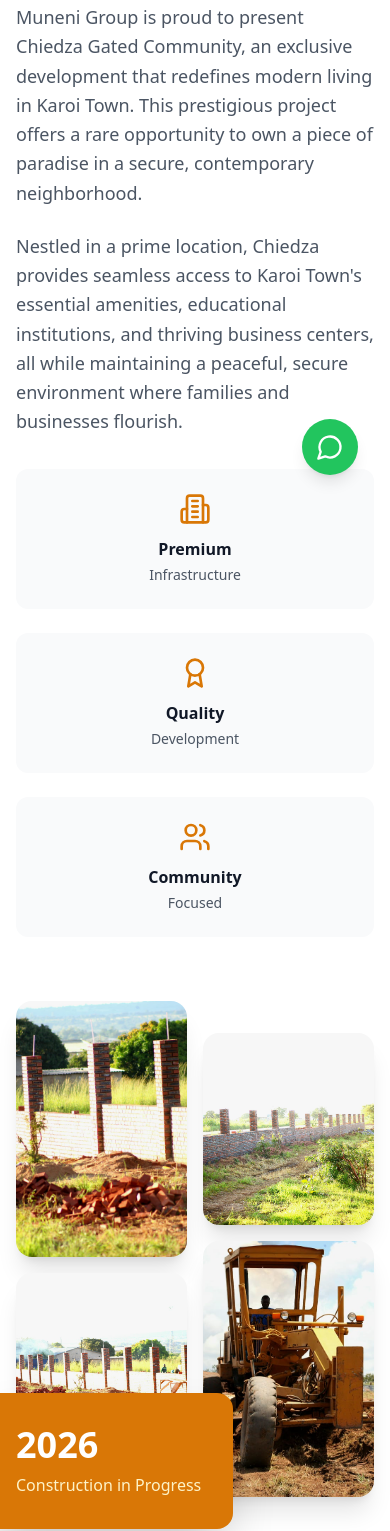
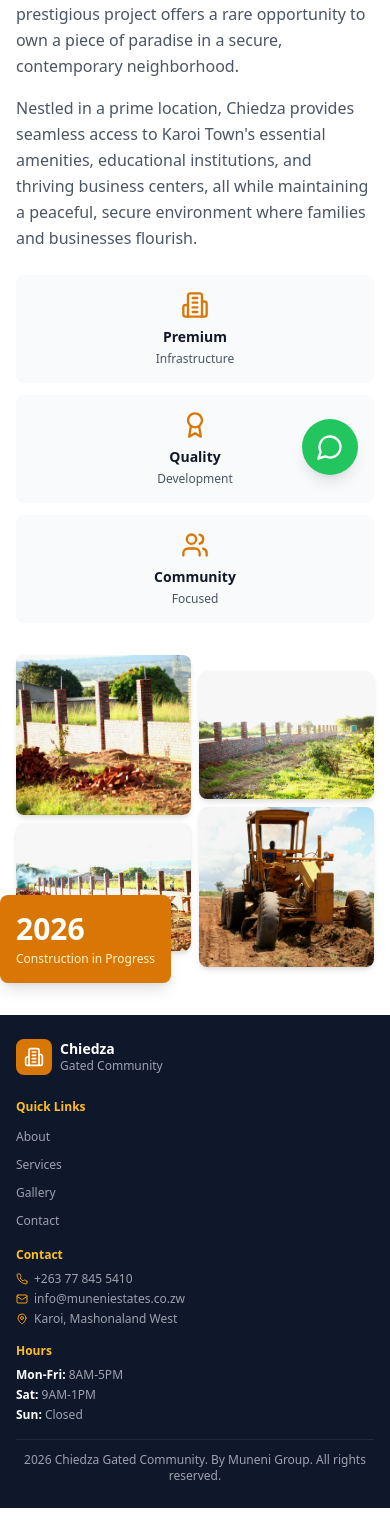
Before and after one commit to Nduna321/chiedza, a React (Vite) app: page /about in a window 390 px wide. Shown: the part 337-1868 px from the top of the page. After the commit the page ends 1845 px from the top, so only its background shows below. Built offline with nearby package versions, Linux system fonts and the light colour scheme.

Commit message:
Updated About.tsx

```diff
--- a/src/components/About.tsx
+++ b/src/components/About.tsx
@@ -2,76 +2,76 @@ import { Building2, Award, Users } from 'lucide-react';
 
 export default function About() {
   return (
-    <section className="py-24 bg-white">
+    <section className="py-12 sm:py-20 bg-white">
       <div className="max-w-7xl mx-auto px-4 sm:px-6 lg:px-8">
-        <div className="grid lg:grid-cols-2 gap-16 items-center">
+        <div className="grid lg:grid-cols-2 gap-8 sm:gap-12 lg:gap-16 items-center">
           <div>
-            <div className="inline-block bg-amber-100 text-amber-800 px-4 py-2 rounded-full text-sm font-semibold mb-6">
+            <div className="inline-block bg-amber-100 text-amber-800 px-3 sm:px-4 py-1.5 sm:py-2 rounded-full text-xs sm:text-sm font-semibold mb-4 sm:mb-6">
               Muneni Group Development
             </div>
 
-            <h2 className="text-4xl sm:text-5xl font-bold text-gray-900 mb-6">
+            <h2 className="text-3xl sm:text-4xl lg:text-5xl font-bold text-gray-900 mb-4 sm:mb-6">
               A New Standard of Living in Karoi
             </h2>
 
-            <p className="text-lg text-gray-600 mb-6 leading-relaxed">
+            <p className="text-base sm:text-lg text-gray-600 mb-4 sm:mb-6 leading-relaxed">
               Muneni Group is proud to present Chiedza Gated Community, an exclusive development that redefines modern living in Karoi Town. This prestigious project offers a rare opportunity to own a piece of paradise in a secure, contemporary neighborhood.
             </p>
 
-            <p className="text-lg text-gray-600 mb-8 leading-relaxed">
+            <p className="text-base sm:text-lg text-gray-600 mb-6 sm:mb-8 leading-relaxed">
               Nestled in a prime location, Chiedza provides seamless access to Karoi Town's essential amenities, educational institutions, and thriving business centers, all while maintaining a peaceful, secure environment where families and businesses flourish.
             </p>
 
-            <div className="grid sm:grid-cols-3 gap-6">
-              <div className="text-center p-6 bg-gray-50 rounded-xl">
-                <Building2 className="w-8 h-8 text-amber-600 mx-auto mb-3" />
-                <h3 className="font-bold text-gray-900 mb-1">Premium</h3>
-                <p className="text-sm text-gray-600">Infrastructure</p>
+            <div className="grid grid-cols-1 sm:grid-cols-3 gap-3 sm:gap-4">
+              <div className="text-center p-4 sm:p-5 bg-gray-50 rounded-lg sm:rounded-xl">
+                <Building2 className="w-7 h-7 sm:w-8 sm:h-8 text-amber-600 mx-auto mb-2 sm:mb-3" />
+                <h3 className="font-bold text-gray-900 mb-1 text-sm sm:text-base">Premium</h3>
+                <p className="text-xs sm:text-sm text-gray-600">Infrastructure</p>
               </div>
-              <div className="text-center p-6 bg-gray-50 rounded-xl">
-                <Award className="w-8 h-8 text-amber-600 mx-auto mb-3" />
-                <h3 className="font-bold text-gray-900 mb-1">Quality</h3>
-                <p className="text-sm text-gray-600">Development</p>
+              <div className="text-center p-4 sm:p-5 bg-gray-50 rounded-lg sm:rounded-xl">
+                <Award className="w-7 h-7 sm:w-8 sm:h-8 text-amber-600 mx-auto mb-2 sm:mb-3" />
+                <h3 className="font-bold text-gray-900 mb-1 text-sm sm:text-base">Quality</h3>
+                <p className="text-xs sm:text-sm text-gray-600">Development</p>
               </div>
-              <div className="text-center p-6 bg-gray-50 rounded-xl">
-                <Users className="w-8 h-8 text-amber-600 mx-auto mb-3" />
-                <h3 className="font-bold text-gray-900 mb-1">Community</h3>
-                <p className="text-sm text-gray-600">Focused</p>
+              <div className="text-center p-4 sm:p-5 bg-gray-50 rounded-lg sm:rounded-xl">
+                <Users className="w-7 h-7 sm:w-8 sm:h-8 text-amber-600 mx-auto mb-2 sm:mb-3" />
+                <h3 className="font-bold text-gray-900 mb-1 text-sm sm:text-base">Community</h3>
+                <p className="text-xs sm:text-sm text-gray-600">Focused</p>
               </div>
             </div>
           </div>
 
           <div className="relative">
-            <div className="grid grid-cols-2 gap-4">
-              <div className="space-y-4">
+            <div className="grid grid-cols-2 gap-2 sm:gap-4">
+              <div className="space-y-2 sm:space-y-4">
                 <img
                   src="/WhatsApp_Image_2026-02-09_at_16.16.05.jpeg"
                   alt="Construction progress"
-                  className="w-full h-64 object-cover rounded-2xl shadow-xl"
+                  className="w-full h-40 sm:h-64 object-cover rounded-lg sm:rounded-2xl shadow-md sm:shadow-xl"
                 />
                 <img
                   src="/WhatsApp_Image_2026-02-09_at_16.16.04.jpeg"
                   alt="Community development"
-                  className="w-full h-48 object-cover rounded-2xl shadow-xl"
+                  className="w-full h-32 sm:h-48 object-cover rounded-lg sm:rounded-2xl shadow-md sm:shadow-xl"
                 />
               </div>
-              <div className="space-y-4 pt-8">
+              <div className="space-y-2 sm:space-y-4 pt-4 sm:pt-8">
                 <img
                   src="/WhatsApp_Image_2026-02-09_at_16.16.06.jpeg"
                   alt="Perimeter wall"
-                  className="w-full h-48 object-cover rounded-2xl shadow-xl"
+                  className="w-full h-32 sm:h-48 object-cover rounded-lg sm:rounded-2xl shadow-md sm:shadow-xl"
                 />
                 <img
                   src="/WhatsApp_Image_2026-02-09_at_16.16.27_(1).jpeg"
                   alt="Site development"
-                  className="w-full h-64 object-cover rounded-2xl shadow-xl"
+                  className="w-full h-40 sm:h-64 object-cover rounded-lg sm:rounded-2xl shadow-md sm:shadow-xl"
                 />
               </div>
             </div>
 
-            <div className="absolute -bottom-8 -left-8 bg-amber-600 text-white p-8 rounded-2xl shadow-2xl max-w-xs z-10">
-              <p className="text-4xl font-bold mb-2">2026</p>
-              <p className="text-amber-100">Construction in Progress</p>
+            <div className="absolute -bottom-4 sm:-bottom-8 -left-4 sm:-left-8 bg-amber-600 text-white p-4 sm:p-8 rounded-lg sm:rounded-2xl shadow-lg sm:shadow-2xl max-w-xs z-10">
+              <p className="text-3xl sm:text-4xl font-bold mb-1 sm:mb-2">2026</p>
+              <p className="text-xs sm:text-base text-amber-100">Construction in Progress</p>
             </div>
           </div>
         </div>
--- a/src/components/Features.tsx
+++ b/src/components/Features.tsx
@@ -35,28 +35,28 @@ const features = [
 
 export default function Features() {
   return (
-    <section id="features" className="py-24 bg-gradient-to-b from-gray-50 to-white">
+    <section id="features" className="py-12 sm:py-20 bg-gradient-to-b from-gray-50 to-white">
       <div className="max-w-7xl mx-auto px-4 sm:px-6 lg:px-8">
-        <div className="text-center mb-16">
-          <h2 className="text-4xl sm:text-5xl font-bold text-gray-900 mb-4">
+        <div className="text-center mb-8 sm:mb-12">
+          <h2 className="text-3xl sm:text-4xl lg:text-5xl font-bold text-gray-900 mb-3 sm:mb-4">
             Why Choose Chiedza?
           </h2>
-          <p className="text-xl text-gray-600 max-w-3xl mx-auto">
+          <p className="text-base sm:text-lg text-gray-600 max-w-3xl mx-auto px-2">
             Experience the perfect blend of security, convenience, and modern living in Karoi's most promising gated community.
           </p>
         </div>
 
-        <div className="grid md:grid-cols-2 lg:grid-cols-3 gap-8">
+        <div className="grid grid-cols-1 sm:grid-cols-2 lg:grid-cols-3 gap-4 sm:gap-6">
           {features.map((feature, index) => (
             <div
               key={index}
-              className="bg-white p-8 rounded-2xl shadow-lg hover:shadow-2xl transition-all duration-300 transform hover:-translate-y-2 border border-gray-100"
+              className="bg-white p-5 sm:p-6 rounded-lg sm:rounded-2xl shadow-md hover:shadow-lg transition-all duration-300 transform hover:-translate-y-1 sm:hover:-translate-y-2 border border-gray-100"
             >
-              <div className="bg-amber-100 w-16 h-16 rounded-xl flex items-center justify-center mb-6">
-                <feature.icon className="w-8 h-8 text-amber-600" />
+              <div className="bg-amber-100 w-14 h-14 sm:w-16 sm:h-16 rounded-lg sm:rounded-xl flex items-center justify-center mb-4 sm:mb-6">
+                <feature.icon className="w-7 h-7 sm:w-8 sm:h-8 text-amber-600" />
               </div>
-              <h3 className="text-xl font-bold text-gray-900 mb-3">{feature.title}</h3>
-              <p className="text-gray-600 leading-relaxed">{feature.description}</p>
+              <h3 className="text-lg sm:text-xl font-bold text-gray-900 mb-2 sm:mb-3">{feature.title}</h3>
+              <p className="text-sm sm:text-base text-gray-600 leading-relaxed">{feature.description}</p>
             </div>
           ))}
         </div>
--- a/src/components/Footer.tsx
+++ b/src/components/Footer.tsx
@@ -2,44 +2,44 @@ import { Building2, Phone, Mail, MapPin } from 'lucide-react';
 
 export default function Footer() {
   return (
-    <footer className="bg-slate-900 text-white py-12">
+    <footer className="bg-slate-900 text-white py-6 sm:py-8">
       <div className="max-w-7xl mx-auto px-4 sm:px-6 lg:px-8">
-        <div className="grid md:grid-cols-2 lg:grid-cols-4 gap-8 mb-8">
-          <div>
-            <div className="flex items-center gap-3 mb-4">
-              <div className="bg-amber-600 w-10 h-10 rounded-lg flex items-center justify-center">
-                <Building2 className="w-6 h-6 text-white" />
+        <div className="grid grid-cols-1 sm:grid-cols-2 lg:grid-cols-4 gap-4 sm:gap-6 mb-4 sm:mb-6">
+          <div className="col-span-1 sm:col-span-2 lg:col-span-1">
+            <div className="flex items-center gap-2 mb-2">
+              <div className="bg-amber-600 w-9 h-9 rounded-lg flex items-center justify-center flex-shrink-0">
+                <Building2 className="w-5 h-5 text-white" />
               </div>
               <div>
-                <h3 className="text-lg font-bold">Chiedza</h3>
+                <h3 className="text-sm font-bold leading-tight">Chiedza</h3>
                 <p className="text-xs text-gray-400">Gated Community</p>
               </div>
             </div>
-            <p className="text-gray-400 text-sm leading-relaxed">
-              Your gateway to secure, modern living in the heart of Karoi Town. A proud development by Muneni Group.
+            <p className="text-gray-400 text-xs leading-relaxed hidden sm:block">
+              Secure modern living in Karoi Town by Muneni Group.
             </p>
           </div>
 
           <div>
-            <h4 className="font-bold text-lg mb-4">Quick Links</h4>
-            <ul className="space-y-2">
+            <h4 className="font-bold text-xs sm:text-sm mb-2 text-amber-400">Quick Links</h4>
+            <ul className="space-y-1">
               <li>
-                <a href="#features" className="text-gray-400 hover:text-amber-500 transition-colors text-sm">
-                  Features
+                <a href="/about" className="text-gray-400 hover:text-amber-500 transition-colors text-xs">
+                  About
                 </a>
               </li>
               <li>
-                <a href="#opportunities" className="text-gray-400 hover:text-amber-500 transition-colors text-sm">
-                  Opportunities
+                <a href="/services" className="text-gray-400 hover:text-amber-500 transition-colors text-xs">
+                  Services
                 </a>
               </li>
               <li>
-                <a href="#gallery" className="text-gray-400 hover:text-amber-500 transition-colors text-sm">
+                <a href="/gallery" className="text-gray-400 hover:text-amber-500 transition-colors text-xs">
                   Gallery
                 </a>
               </li>
               <li>
-                <a href="#contact" className="text-gray-400 hover:text-amber-500 transition-colors text-sm">
+                <a href="/contact" className="text-gray-400 hover:text-amber-500 transition-colors text-xs">
                   Contact
                 </a>
               </li>
@@ -47,45 +47,42 @@ export default function Footer() {
           </div>
 
           <div>
-            <h4 className="font-bold text-lg mb-4">Contact Info</h4>
-            <ul className="space-y-3">
-              <li className="flex items-start gap-2 text-sm">
-                <Phone className="w-4 h-4 text-amber-500 mt-0.5 flex-shrink-0" />
-                <a href="tel:+263778455410" className="text-gray-400 hover:text-amber-500 transition-colors">
+            <h4 className="font-bold text-xs sm:text-sm mb-2 text-amber-400">Contact</h4>
+            <ul className="space-y-1">
+              <li className="flex items-start gap-1.5 text-xs">
+                <Phone className="w-3 h-3 text-amber-500 mt-0.5 flex-shrink-0" />
+                <a href="tel:+263778455410" className="text-gray-400 hover:text-amber-500 transition-colors break-all">
                   +263 77 845 5410
                 </a>
               </li>
-              <li className="flex items-start gap-2 text-sm">
-                <Mail className="w-4 h-4 text-amber-500 mt-0.5 flex-shrink-0" />
-                <a href="mailto:info@muneniestates.co.zw" className="text-gray-400 hover:text-amber-500 transition-colors">
+              <li className="flex items-start gap-1.5 text-xs">
+                <Mail className="w-3 h-3 text-amber-500 mt-0.5 flex-shrink-0" />
+                <a href="mailto:info@muneniestates.co.zw" className="text-gray-400 hover:text-amber-500 transition-colors break-all">
                   info@muneniestates.co.zw
                 </a>
               </li>
-              <li className="flex items-start gap-2 text-sm">
-                <MapPin className="w-4 h-4 text-amber-500 mt-0.5 flex-shrink-0" />
+              <li className="flex items-start gap-1.5 text-xs">
+                <MapPin className="w-3 h-3 text-amber-500 mt-0.5 flex-shrink-0" />
                 <span className="text-gray-400">
-                  Chiedza Location, Karoi<br />Mashonaland West Province
+                  Karoi, Mashonaland West
                 </span>
               </li>
             </ul>
           </div>
 
           <div>
-            <h4 className="font-bold text-lg mb-4">Business Hours</h4>
-            <ul className="space-y-2 text-sm text-gray-400">
-              <li>Monday - Friday</li>
-              <li className="text-white">8:00 AM - 5:00 PM</li>
-              <li className="mt-3">Saturday</li>
-              <li className="text-white">9:00 AM - 1:00 PM</li>
-              <li className="mt-3">Sunday</li>
-              <li className="text-white">Closed</li>
+            <h4 className="font-bold text-xs sm:text-sm mb-2 text-amber-400">Hours</h4>
+            <ul className="space-y-1 text-xs text-gray-400">
+              <li><span className="text-white font-semibold">Mon-Fri:</span> 8AM-5PM</li>
+              <li><span className="text-white font-semibold">Sat:</span> 9AM-1PM</li>
+              <li><span className="text-white font-semibold">Sun:</span> Closed</li>
             </ul>
           </div>
         </div>
 
-        <div className="border-t border-gray-800 pt-8 text-center">
-          <p className="text-gray-400 text-sm">
-            {new Date().getFullYear()} Chiedza Gated Community. Developed by Muneni Group. All rights reserved.
+        <div className="border-t border-gray-800 pt-3 sm:pt-4 text-center">
+          <p className="text-gray-400 text-xs">
+            {new Date().getFullYear()} Chiedza Gated Community. By Muneni Group. All rights reserved.
           </p>
         </div>
       </div>
--- a/src/components/Opportunities.tsx
+++ b/src/components/Opportunities.tsx
@@ -29,34 +29,34 @@ const opportunities = [
 
 export default function Opportunities() {
   return (
-    <section className="py-24 bg-white">
+    <section className="py-12 sm:py-20 bg-white">
       <div className="max-w-7xl mx-auto px-4 sm:px-6 lg:px-8">
-        <div className="text-center mb-16">
-          <h2 className="text-4xl sm:text-5xl font-bold text-gray-900 mb-4">
+        <div className="text-center mb-8 sm:mb-12">
+          <h2 className="text-3xl sm:text-4xl lg:text-5xl font-bold text-gray-900 mb-3 sm:mb-4">
             Opportunities for Everyone
           </h2>
-          <p className="text-xl text-gray-600 max-w-3xl mx-auto">
+          <p className="text-base sm:text-lg text-gray-600 max-w-3xl mx-auto px-2">
             Whether you're looking to build your dream home, grow your investment portfolio, or establish your business, Chiedza has the perfect opportunity for you.
           </p>
         </div>
 
-        <div className="grid md:grid-cols-2 gap-8">
+        <div className="grid grid-cols-1 sm:grid-cols-2 gap-4 sm:gap-6">
           {opportunities.map((opportunity, index) => (
             <div
               key={index}
-              className="bg-gradient-to-br from-gray-50 to-white p-8 rounded-2xl border-2 border-gray-200 hover:border-amber-500 transition-all duration-300"
+              className="bg-gradient-to-br from-gray-50 to-white p-5 sm:p-6 rounded-xl sm:rounded-2xl border-2 border-gray-200 hover:border-amber-500 transition-all duration-300"
             >
-              <div className="flex items-start gap-6">
-                <div className="bg-amber-600 w-14 h-14 rounded-xl flex items-center justify-center flex-shrink-0">
-                  <opportunity.icon className="w-7 h-7 text-white" />
+              <div className="flex items-start gap-3 sm:gap-4">
+                <div className="bg-amber-600 w-12 h-12 sm:w-14 sm:h-14 rounded-lg sm:rounded-xl flex items-center justify-center flex-shrink-0">
+                  <opportunity.icon className="w-6 h-6 sm:w-7 sm:h-7 text-white" />
                 </div>
-                <div className="flex-1">
-                  <h3 className="text-2xl font-bold text-gray-900 mb-3">{opportunity.title}</h3>
-                  <p className="text-gray-600 mb-4 leading-relaxed">{opportunity.description}</p>
-                  <ul className="space-y-2">
+                <div className="flex-1 min-w-0">
+                  <h3 className="text-lg sm:text-xl font-bold text-gray-900 mb-2">{opportunity.title}</h3>
+                  <p className="text-sm sm:text-base text-gray-600 mb-3 leading-relaxed">{opportunity.description}</p>
+                  <ul className="space-y-1.5">
                     {opportunity.highlights.map((highlight, idx) => (
-                      <li key={idx} className="flex items-center gap-2 text-gray-700">
-                        <div className="w-1.5 h-1.5 bg-amber-600 rounded-full"></div>
+                      <li key={idx} className="flex items-center gap-2 text-xs sm:text-sm text-gray-700">
+                        <div className="w-1.5 h-1.5 bg-amber-600 rounded-full flex-shrink-0"></div>
                         <span>{highlight}</span>
                       </li>
                     ))}
--- a/src/pages/ServicesPage.tsx
+++ b/src/pages/ServicesPage.tsx
@@ -52,42 +52,42 @@ const services = [
 export default function ServicesPage() {
   return (
     <div className="pt-20">
-      <section className="py-24 bg-gradient-to-b from-gray-50 to-white">
+      <section className="py-12 sm:py-20 bg-gradient-to-b from-gray-50 to-white">
         <div className="max-w-7xl mx-auto px-4 sm:px-6 lg:px-8">
-          <div className="text-center mb-16">
-            <h1 className="text-4xl sm:text-5xl font-bold text-gray-900 mb-4">
+          <div className="text-center mb-8 sm:mb-12">
+            <h1 className="text-3xl sm:text-4xl lg:text-5xl font-bold text-gray-900 mb-3 sm:mb-4">
               Our Services
             </h1>
-            <p className="text-xl text-gray-600 max-w-3xl mx-auto">
+            <p className="text-base sm:text-lg text-gray-600 max-w-3xl mx-auto px-2">
               Comprehensive services designed to support your investment and lifestyle at Chiedza Gated Community.
             </p>
           </div>
 
-          <div className="grid md:grid-cols-2 lg:grid-cols-3 gap-8">
+          <div className="grid grid-cols-1 sm:grid-cols-2 lg:grid-cols-3 gap-4 sm:gap-6">
             {services.map((service, index) => (
               <div
                 key={index}
-                className="bg-white p-8 rounded-2xl shadow-lg hover:shadow-2xl transition-all duration-300 transform hover:-translate-y-2 border border-gray-100"
+                className="bg-white p-5 sm:p-6 rounded-lg sm:rounded-2xl shadow-md hover:shadow-lg transition-all duration-300 transform hover:-translate-y-1 sm:hover:-translate-y-2 border border-gray-100"
               >
-                <div className="bg-amber-100 w-16 h-16 rounded-xl flex items-center justify-center mb-6">
-                  <service.icon className="w-8 h-8 text-amber-600" />
+                <div className="bg-amber-100 w-14 h-14 sm:w-16 sm:h-16 rounded-lg sm:rounded-xl flex items-center justify-center mb-4 sm:mb-6">
+                  <service.icon className="w-7 h-7 sm:w-8 sm:h-8 text-amber-600" />
                 </div>
-                <h3 className="text-xl font-bold text-gray-900 mb-3">{service.title}</h3>
-                <p className="text-gray-600 leading-relaxed">{service.description}</p>
+                <h3 className="text-lg sm:text-xl font-bold text-gray-900 mb-2 sm:mb-3">{service.title}</h3>
+                <p className="text-sm sm:text-base text-gray-600 leading-relaxed">{service.description}</p>
               </div>
             ))}
           </div>
 
-          <div className="mt-16 bg-gradient-to-r from-amber-50 to-orange-50 rounded-2xl p-8 sm:p-12 border border-amber-200">
-            <h2 className="text-2xl sm:text-3xl font-bold text-gray-900 mb-4">
+          <div className="mt-10 sm:mt-16 bg-gradient-to-r from-amber-50 to-orange-50 rounded-lg sm:rounded-2xl p-6 sm:p-8 lg:p-12 border border-amber-200">
+            <h2 className="text-2xl sm:text-3xl font-bold text-gray-900 mb-3 sm:mb-4">
               Ready to Experience Quality Living?
             </h2>
-            <p className="text-gray-700 mb-8 max-w-2xl">
+            <p className="text-sm sm:text-base text-gray-700 mb-6 sm:mb-8 max-w-2xl">
               Our dedicated team is ready to assist you with any questions about our services and help you find the perfect property at Chiedza Gated Community.
             </p>
             <a
               href="/contact"
-              className="inline-block bg-amber-600 hover:bg-amber-700 text-white px-8 py-4 rounded-lg font-semibold transition-all duration-300 transform hover:scale-105"
+              className="inline-block bg-amber-600 hover:bg-amber-700 text-white px-6 sm:px-8 py-3 sm:py-4 rounded-lg font-semibold transition-all duration-300 transform hover:scale-105 text-sm sm:text-base"
             >
               Get Started Today
             </a>
```
